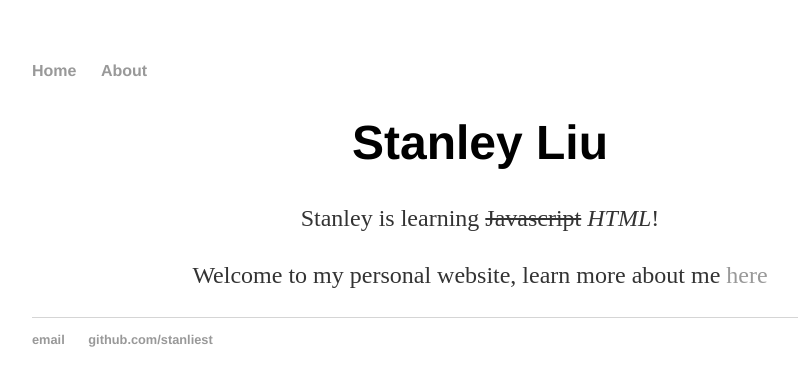
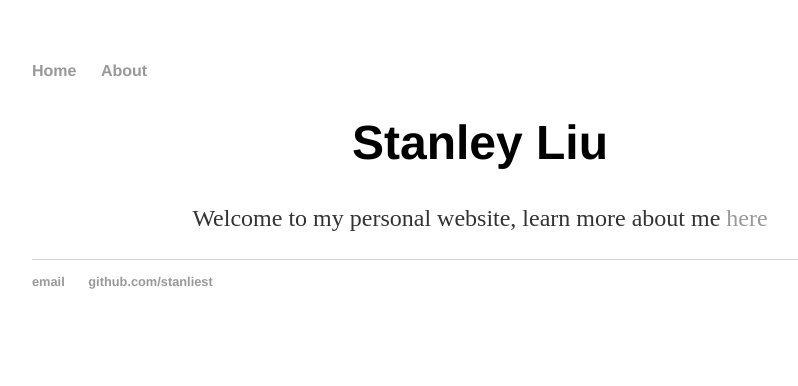
Before and after one commit to Stanliest/stanliest.github.com, a Jekyll site: the page built from index.html, in a window 1280 px wide. Shown: the top 386 px of the page, without its empty margins (160-958 px from the left). Built offline with Jekyll 4.4.1, drawn with Linux system fonts in a browser that asks for light colours.

Commit message:
update 0423

```diff
--- a/about/index.html
+++ b/about/index.html
@@ -4,7 +4,7 @@ title: about Stanley Liu
 ---
 	<div class="about">
 		<h1>About</h1>
-		<p> My name is Stanley Liu. I'm a 3rd-year software engineering student at McMaster University.</p>
+		<p> I'm a 3rd-year software engineering student at McMaster University.</p>
 
 		<ul class="contacts">
 			<li><a href="https://www.linkedin.com/in/liu-stanley">LinkedIn</a></li>
--- a/index.html
+++ b/index.html
@@ -5,6 +5,5 @@ title: Stanley Liu
 
 	<div class="blurb">
 		<h1 align = "center"><b>Stanley Liu</b></h1>
-		<p align = "center">Stanley is learning <strike>Javascript</strike> <cite>HTML</cite>!</p>
 		<p align = "center">Welcome to my personal website, learn more about me <a href="/about"> here </a></p>
 	</div>
```
